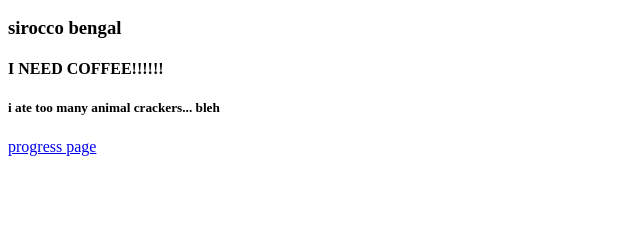
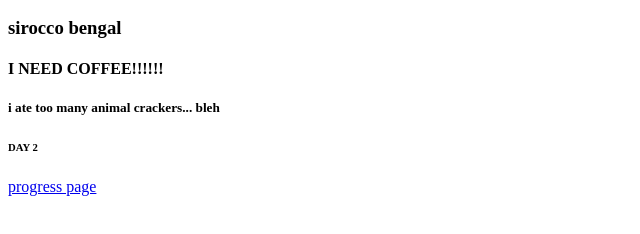
Before and after one commit to Lilah4800/Lilah4800.github.io, a plain HTML site: page index.html in a window 1280 px wide. Shown: the part 110-344 px from the top of the page, without its empty margins (0-640 px from the left). Drawn offline with Linux system fonts and the light colour scheme.

Commit message:
Update index.html

```diff
--- a/index.html
+++ b/index.html
@@ -11,6 +11,7 @@
 <h3>sirocco bengal</h3>
     <h4>I NEED COFFEE!!!!!!</h4>
     <h5>i ate too many animal crackers... bleh</h5>
+    <h6>DAY 2</h6>
     <a href="https://www.freecodecamp.org/learn/2022/responsive-web-design/learn-basic-css-by-building-a-cafe-menu/step-16">progress page</a>
 </body>
 </html>
```
